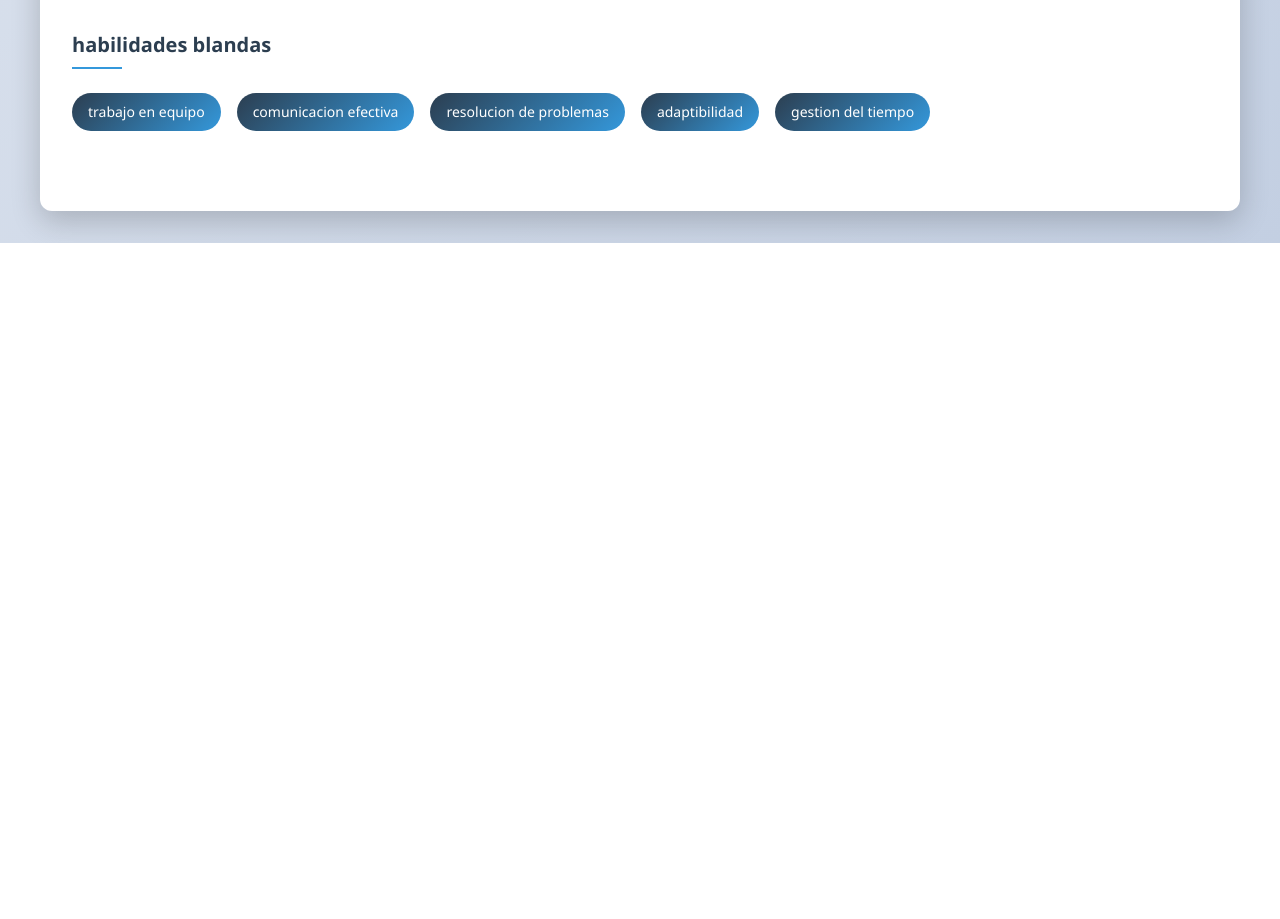
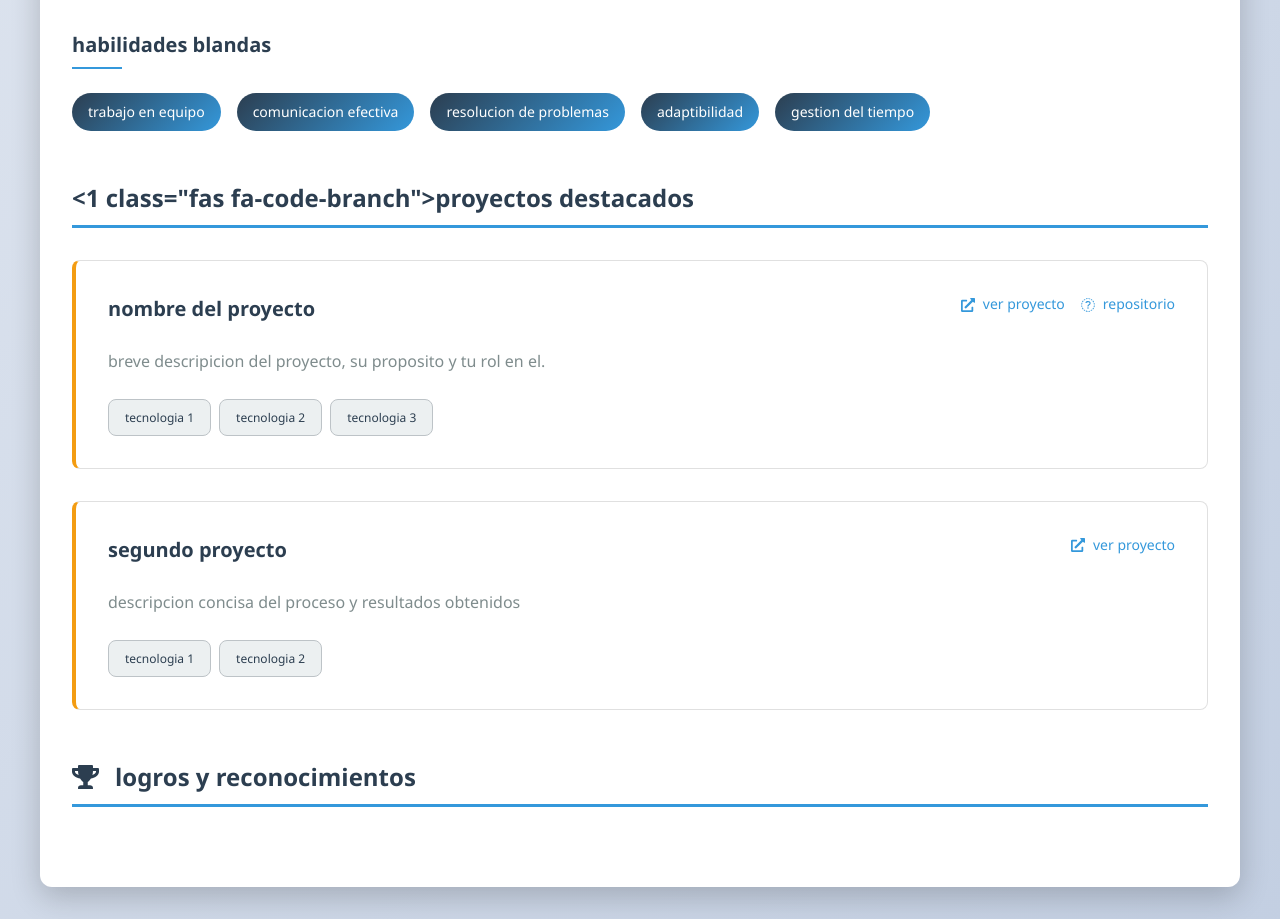
Before and after one commit to Siro01/WebLab, a plain HTML site: page Juan/index.html in a window 1280 px wide. Shown: the part 2457-3376 px from the top of the page. Before the commit the page ends 2700 px from the top, so only its background shows below. Drawn offline with Linux system fonts and the light colour scheme; files that its build step writes are made by us from their sources.

Commit message:
Update index.html
agrego 5 lineas de code

```diff
--- a/Juan/index.html
+++ b/Juan/index.html
@@ -150,7 +150,42 @@
 
                 <!--PROYECTOS(opcional pero recomendado para perfiles tecnicos o creativos)-->
                 <section class="cv-section" id="proyectos">
+                    <h2><1 class="fas fa-code-branch"></1>proyectos destacados</h2>
 
+                    <article class="project">
+                        <header>
+                            <h3>nombre del proyecto</h3>
+                            <div class="project-links">
+                                <a href="#" target="_blank"><i class="fas fa-external-link-alt"></i>ver proyecto</a>
+                                <a href="#" target="_blank"><i class="fas fa-github"></i>repositorio</a>
+                            </div>
+                        </header>
+                        <p class="project-description">breve  descripicion del proyecto, su proposito y tu rol en el.</p>
+                        <div class="project-tech">
+                            <span class="tech-tag">tecnologia 1</span>
+                            <span class="tech-tag">tecnologia 2</span>
+                            <span class="tech-tag">tecnologia 3</span>
+                        </div>
+                    </article>
+
+                    <article class="project">
+                        <header>
+                            <h3>segundo proyecto</h3>
+                            <div class="project-links">
+                                <a href="#" target="_blank"><i class="fas fa-external-link-alt"></i>ver proyecto</a>
+                            </div>
+                        </header>
+                        <p class="project-description">descripcion concisa del proceso y resultados obtenidos</p>
+                        <div class="project-tech">
+                            <span class="tech-tag">tecnologia 1</span>
+                            <span class="tech-tag">tecnologia 2</span>
+                        </div>
+                    </article>
+                </section>
+
+                <!--LOGROS O RECONOCIMIENTOS (Opcional) -->
+                <section class="cv-section" id="logros">
+                    <h2><i class="fas fa-trophy"></i>logros y reconocimientos</h2>
                 </section>
              </main>
         </div>
```
